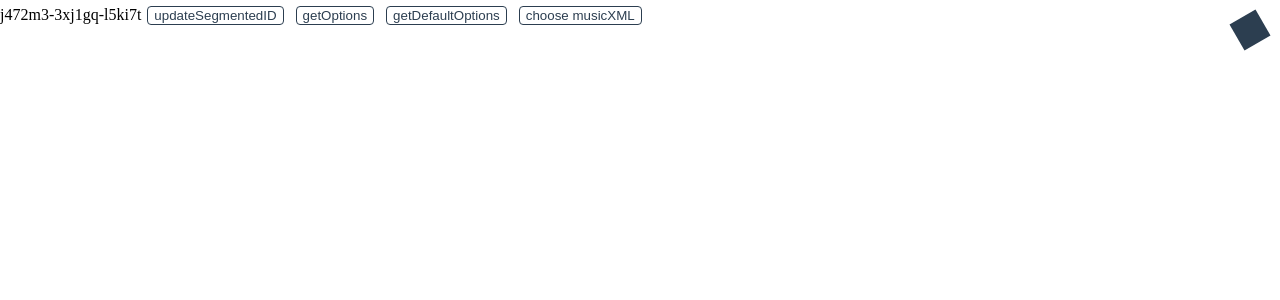
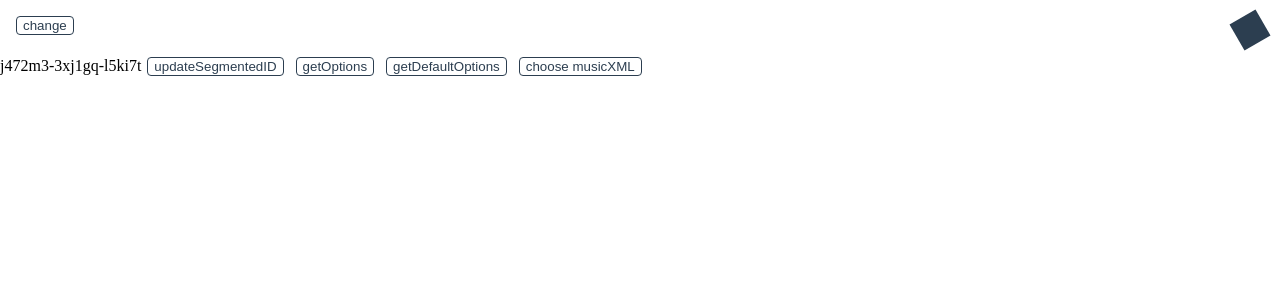
Before and after one commit to zhr930219/verovio-vue-ts, a Vue app: page / in a window 1280 px wide. Shown: the top 300 px of the page. Built offline with nearby package versions, Linux system fonts and the light colour scheme.

Commit message:
optimized destroy func

```diff
--- a/src/App.vue
+++ b/src/App.vue
@@ -12,14 +12,19 @@ const { id } = storeToRefs(store)
 const handleChange = (value: boolean) => {
   update()
 }
+const change = () => {
+  active.value = !active.value
+}
 onMounted(() => {
   update()
 })
 </script>
 
 <template>
-  <!-- <div class="box"></div>
-  <div class="box" v-if="active"><span class="text">{{ id }}</span></div> -->
+  <div class="box">
+    <button class="btn" @click="change()">change</button>
+  </div>
+  <!-- <div class="box" v-if="active"><span class="text">{{ id }}</span></div> -->
   <div class="app-container">
     <VerovioViewer v-if="active" />
     <!-- <VerovioViewer v-if="active" /> -->
@@ -27,6 +32,19 @@ onMounted(() => {
 </template>
 
 <style scoped>
+.btn {
+  outline: none;
+  border: solid 1px #2c3e50;
+  border-radius: 4px;
+  margin: 6px;
+  background-color: #fff;
+  color: #2c3e50;
+}
+.btn:hover {
+  background-color: #2c3e50;
+  color: #fff;
+  cursor: pointer;
+}
 .box {
   margin: 10px;
 }
--- a/src/components/useVerovioWorker.ts
+++ b/src/components/useVerovioWorker.ts
@@ -27,14 +27,20 @@ export class VerovioWorker {
   worker: Worker = new Worker(new URL('@/components/verovioWorker.ts', import.meta.url), { type: 'module' })
   msgList: MessageArgs<keyof toolkit>[] = []
   listeners = new Map<string, Function[]>()
+  abortController: AbortController
 
   constructor() {
     console.log(this.worker)
-    this.init(this.worker)
+    this.abortController = new AbortController()
+    this.init()
   }
 
-  init(worker: Worker) {
-    worker.onmessage = (e) => {
+  init() {
+    const signal = this.abortController.signal
+    this.worker.addEventListener('message', this.handleMessage, { signal })
+    this.worker.addEventListener('error', this.handleError, { signal })
+  }
+  handleMessage = (e: MessageEvent) => {
     // console.log(e)
     const { data, func, key } = e.data
     const callbacks = this.listeners.get(func)
@@ -52,9 +58,9 @@ export class VerovioWorker {
       this.msgList.splice(msgItemIdx, 1)
     }
   }
-    worker.onerror = (error) => {
+
+  handleError = (error: ErrorEvent) => {
     console.error(error)
-    }
   }
 
   addListener(func: string, callback: (data: any, func: string, key: string) => void) {
@@ -84,6 +90,11 @@ export class VerovioWorker {
     return deferred.promise
   }
   destroy() {
+    console.log('destroy')
+    this.postMessage({ func: 'destroy', data: [] })
+    this.abortController.abort()
+    this.worker.removeEventListener('message', this.handleMessage)
+    this.worker.removeEventListener('error', this.handleError)
     this.worker.terminate()
     this.msgList = []
     this.listeners = new Map()
--- a/src/components/verovioWorker.ts
+++ b/src/components/verovioWorker.ts
@@ -82,13 +82,21 @@ const getProp = <T, K extends keyof T>(obj: T, key: K): T[K] => {
 const isType = <T extends ObjectType>(value: any, type: T): value is ObjectTypeMap[T] => {
   return Object.prototype.toString.call(value).slice(8, -1) === type
 }
+
+const destroy = () => {
+  console.log('destroy')
+  self.removeEventListener('message', handleMessage)
+  verovioToolkit.destroy()
+}
 const postMessage = ({ func, data, key }: { func: string; data: any; key: string }) => {
   self.postMessage({ func, data, key })
 }
-
-self.onmessage = async (event: { data: EventDataArgs }) => {
+const handleMessage = async (event: { data: EventDataArgs }) => {
   const { func, data, key } = event.data  as EventDataArgs
   // console.log(data, type)
+  if (func === 'destroy') {
+    destroy()
+  }
   if (isType(verovioToolkit[func], 'Function')) {
     // @ts-ignore
     const result: ReturnType<typeof verovioToolkit[typeof func]> = verovioToolkit[func](...data)
@@ -100,4 +108,6 @@ self.onmessage = async (event: { data: EventDataArgs }) => {
   }
 }
 
+self.addEventListener('message', handleMessage)
+
 self.postMessage({ func: 'ready', data: Object.keys(VerovioToolkit) })
```
Lines whose indentation alone changed are shown as unchanged.
